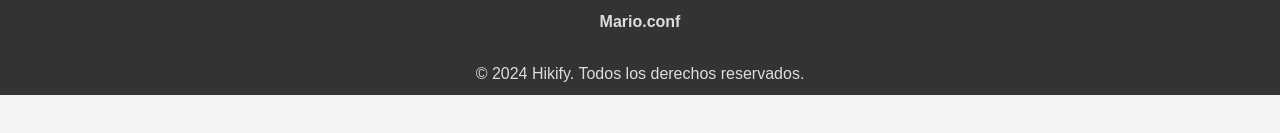
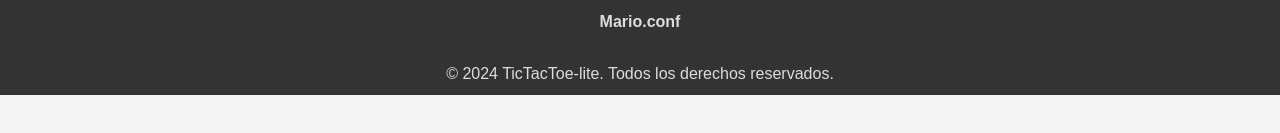
Before and after one commit to Mario-conf/TicTacToe-lite, a plain HTML site: page index.html in a window 1280 px wide. Shown: the part 547-680 px from the top of the page. Drawn offline with Linux system fonts and the light colour scheme.

Commit message:
Update index.html

```diff
--- a/index.html
+++ b/index.html
@@ -18,7 +18,7 @@
     document.addEventListener('DOMContentLoaded', function () {
       var year = new Date().getFullYear();
       var copyrightParagraph = document.getElementById('copyright');
-      copyrightParagraph.innerHTML = '© ' + year + ' Hikify. Todos los derechos reservados.';
+      copyrightParagraph.innerHTML = '© ' + year + ' TicTacToe-lite. Todos los derechos reservados.';
     });
   </script>
   <style>
```
